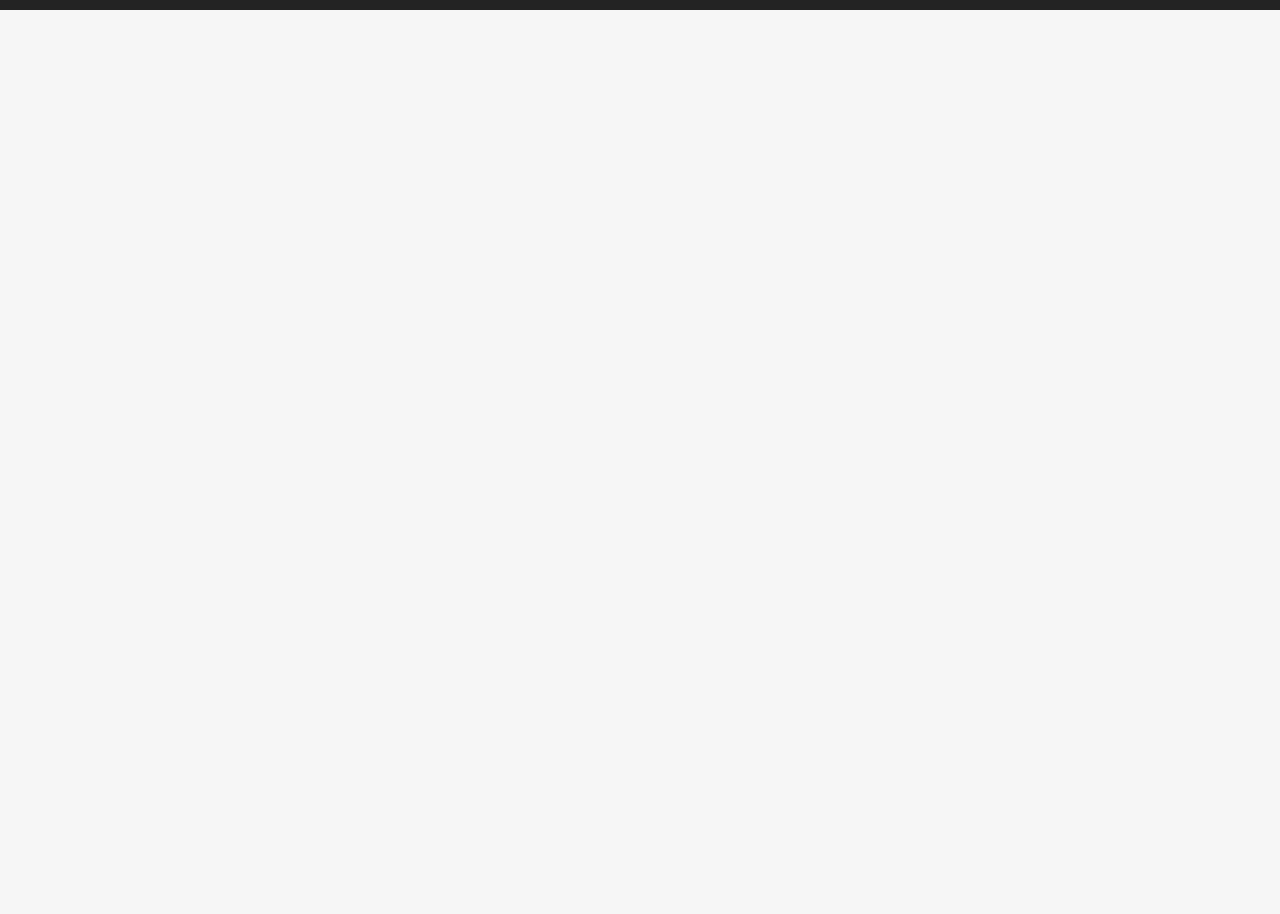
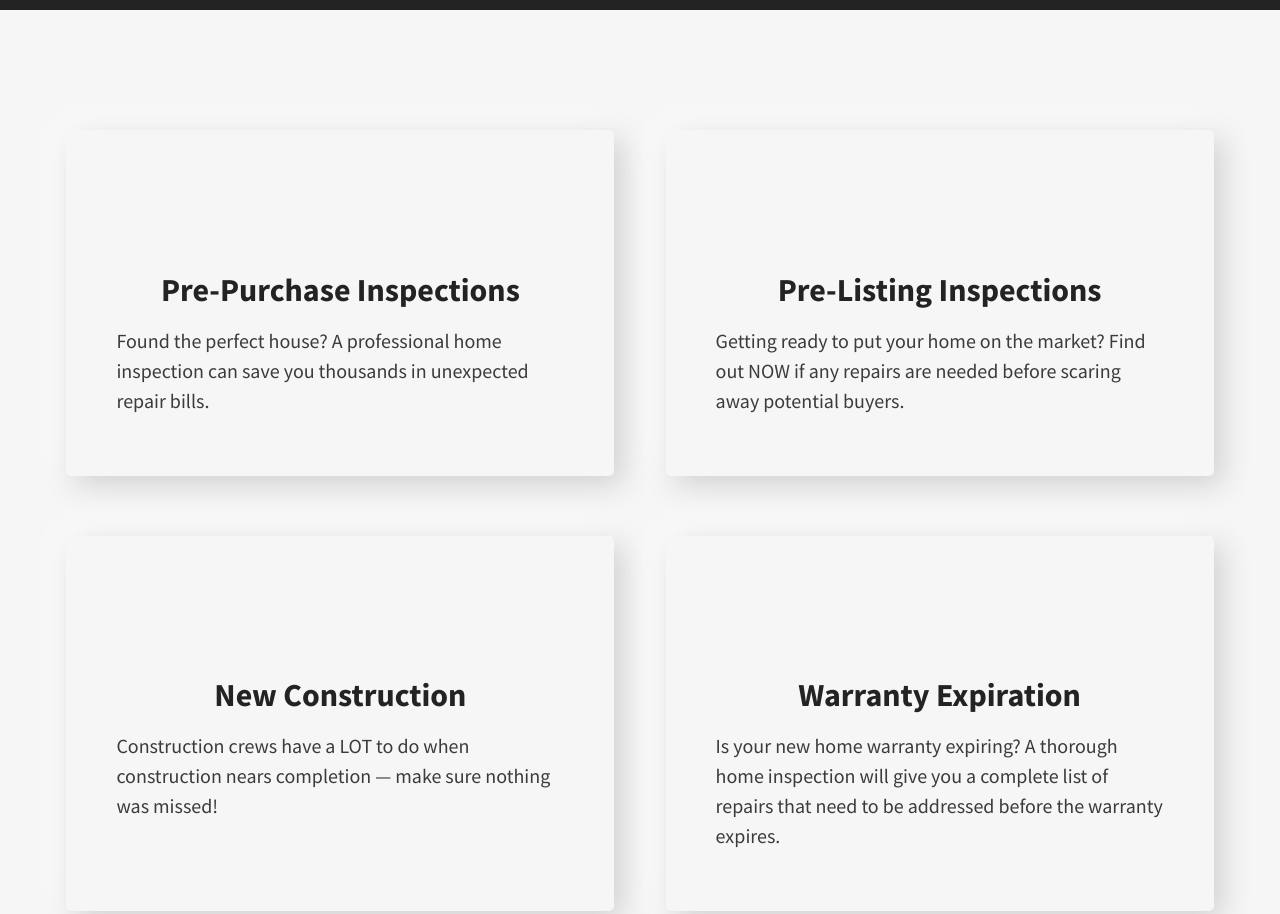
Before and after one commit to brandicameron/cameron-inspection, a plain HTML site: page index.html in a window 1280 px wide. Shown: the part 1620-2534 px from the top of the page. Drawn offline with Linux system fonts and the light colour scheme.

Commit message:
changed the animation and shadow of inspection types

```diff
--- a/css/main.css
+++ b/css/main.css
@@ -316,7 +316,7 @@ nav {
 
 @keyframes slide-up {
 	0% {
-		transform: translateY(30%);
+		transform: translateY(50%);
 		opacity: 0;
 	}
 
@@ -368,17 +368,18 @@ nav {
 .types-inspections > div {
 	min-width: 350px;
 	margin: 0 2vw 60px 2vw;
-	padding: 50px;
-	-webkit-box-shadow: 27px 27px 62px #bfbfbf,
-		-27px -27px 62px #ffffff;
-	box-shadow: 27px 27px 62px #bfbfbf,
-		-27px -27px 62px #ffffff;
-	opacity: 0;
+	padding: 50px 50px 40px 50px;
+	border-radius: 5px;
+	-webkit-box-shadow: 8px 8px 30px #cecece,
+		-8px -8px 30px #ffffff;
+	box-shadow: 8px 8px 30px #cecece,
+		-8px -8px 30px #ffffff;
 }
 
 .check {
 	display: block;
-	margin: 0 auto -20px auto;
+	margin: 0 auto;
+	opacity: 0;
 }
 
 .types-inspections > div > p {
--- a/index.html
+++ b/index.html
@@ -84,23 +84,23 @@
 
 	<!--      TYPES OF INSPECTIONS OFFERED     -->
 	<section class="types-inspections">
-		<div class="animate slide-up">
-			<img class="check" src="img/check.svg" alt="">
+		<div>
+			<img class="check animate slide-up delay-200" src="img/check.svg" alt="">
 			<h2>Pre-Purchase Inspections</h2>
 			<p>Found the perfect house? A professional home inspection can save you thousands in unexpected repair bills.</p>
 		</div>
-		<div class="delay-100 animate slide-up">
-			<img class="check" src="img/check.svg" alt="">
+		<div>
+			<img class="check animate slide-up delay-200" src="img/check.svg" alt="">
 			<h2>Pre-Listing Inspections</h2>
 			<p>Getting ready to put your home on the market? Find out NOW if any repairs are needed before scaring away potential buyers.</p>
 		</div>
-		<div class="animate slide-up">
-			<img class="check" src="img/check.svg" alt="">
+		<div>
+			<img class="check animate slide-up delay-400" src="img/check.svg" alt="">
 			<h2>New Construction</h2>
 			<p>Construction crews have a LOT to do when construction nears completion — make sure nothing was missed!</p>
 		</div>
-		<div class="delay-100 animate slide-up">
-			<img class="check" src="img/check.svg" alt="">
+		<div>
+			<img class="check animate slide-up delay-400" src="img/check.svg" alt="">
 			<h2>Warranty Expiration</h2>
 			<p>Is your new home warranty expiring? A thorough home inspection will give you a complete list of repairs that need to be addressed before the warranty expires.</p>
 		</div>
```
